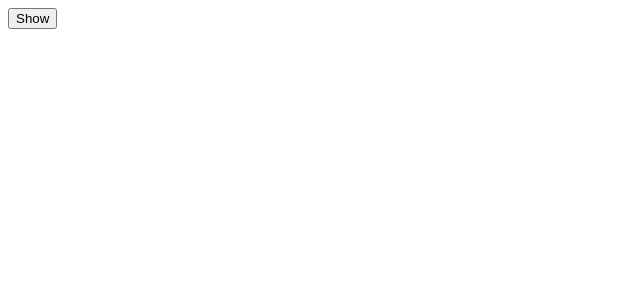
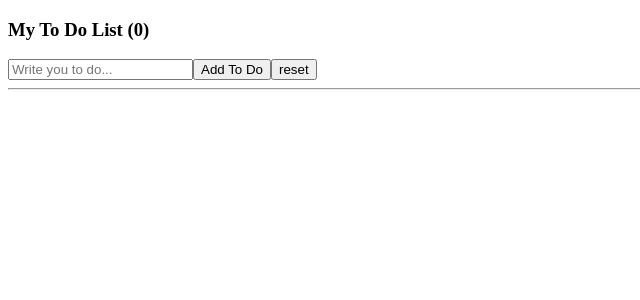
Before and after one commit to soranoh/movie_web_service, a React (Create React App) app: page / in a window 1280 px wide. Shown: the top 300 px of the page, without its empty margins (0-640 px from the left). Built offline with nearby package versions, Linux system fonts and the light colour scheme.

Commit message:
#7.0 ~ 7.1 To Do List

```diff
--- a/src/App.js
+++ b/src/App.js
@@ -1,28 +1,38 @@
-import { useState, useEffect } from "react";
-
-function Hello() {
-  useEffect(() => {
-    console.log("hi :^)");
-    return () => {
-      console.log("bye :^(");
-    };
-  }, []);
-
-  return (
-    <h1>Hello</h1>
-  );
-};
+import { useState } from "react";
 
 function App() {
-  const [showing, setShowing] = useState(false);
-  const onClick = () => {
-    setShowing((prev) => !prev)
+  const [toDo, setToDo] = useState("");
+  const [toDoList, setToDoList] = useState([]);
+  const onChange = (event) => {
+    setToDo(event.target.value);
+  };
+  const onSubmit = (event) => {
+    event.preventDefault();
+    if(toDo === ""){
+      return;
+    }
+    setToDoList((currentArray) => [toDo, ...currentArray]);
+    setToDo("");
+  };
+  const onReset = () => {
+    setToDoList([]);
+    setToDo("");
   };
 
   return (
     <div>
-      <button onClick={onClick}>{showing ? "Hide" : "Show"}</button>
-      {showing ? <Hello /> : null}
+      <h3>My To Do List ({toDoList.length})</h3>
+      <form onSubmit={onSubmit}>
+        <input type="text" value={toDo} placeholder="Write you to do..." onChange={onChange}/>
+        <button>Add To Do</button>
+        <button onClick={onReset}>reset</button>
+      </form>
+      <hr />
+      <ul>
+        {toDoList.map((item, index) =>
+          <li key={index}>{item}</li>
+        )}
+      </ul>
     </div>
   );
 }
```
